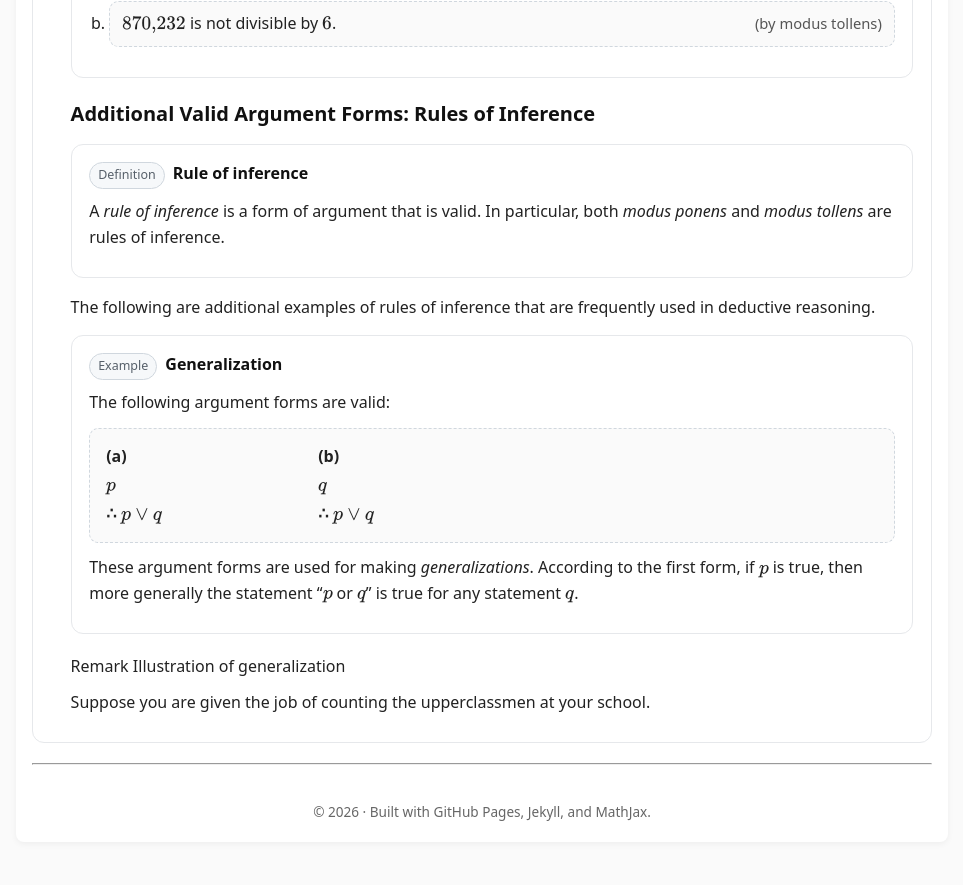
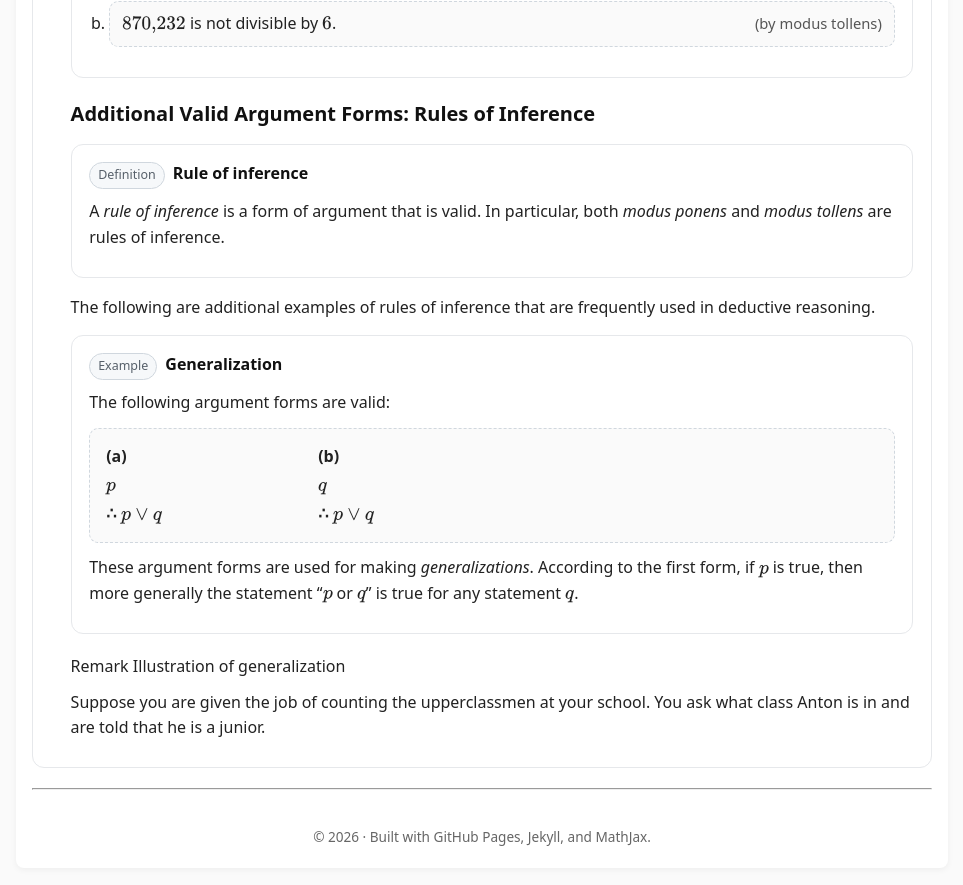
Before and after one commit to SaleemKamaludin/SaleemKamaludin.github.io, a Jekyll site: the page built from courses/comp1604/lecture-notes/lecture-01/index.md, in a window 1280 px wide and 900 px high, scrolled down 5755 px. Shown: the top 885 px of the window, without its empty margins (158-1121 px from the left). Built offline with Jekyll 4.4.1, drawn with Linux system fonts in a browser that asks for light colours.

Commit message:
Update index.md

```diff
--- a/courses/comp1604/lecture-notes/lecture-01/index.md
+++ b/courses/comp1604/lecture-notes/lecture-01/index.md
@@ -1907,3 +1907,4 @@ used in deductive reasoning.
   <div class="remark__body">
   <p>
   Suppose you are given the job of counting the upperclassmen at your school.
+You ask what class Anton is in and are told that he is a junior.
```
